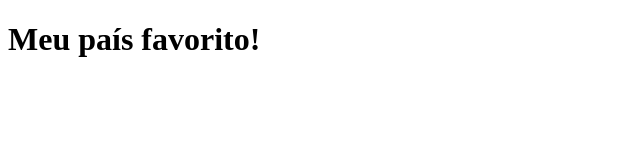
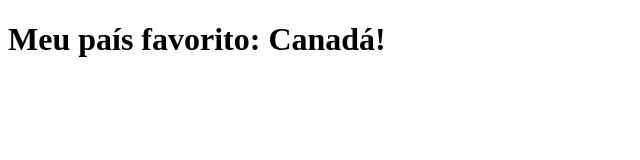
Before and after one commit to mandyvirmond/Meu-site2, a plain HTML site: page index.html in a window 1280 px wide. Shown: the whole page, without its empty margins (0-640 px from the left). Drawn offline with Linux system fonts and the light colour scheme.

Commit message:
Update index.html

```diff
--- a/index.html
+++ b/index.html
@@ -6,6 +6,7 @@
     <title>Meu site</title>
 </head>
 <body>
-<h1> Meu país favorito! </h1>
+<h1> Meu país favorito: Canadá! </h1>
+    <img>
 </body>
 </html>
```
